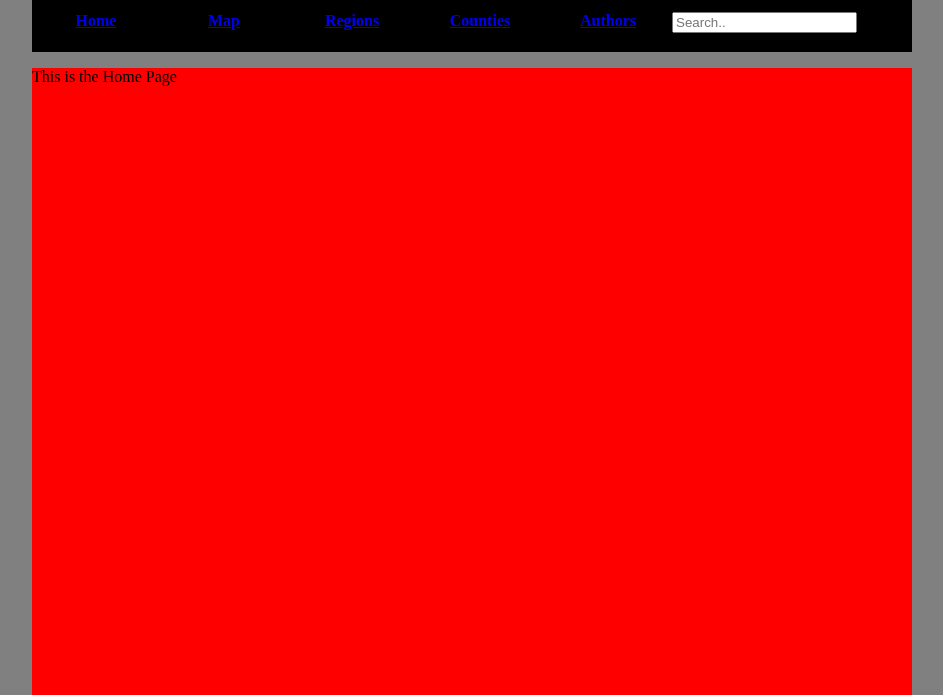
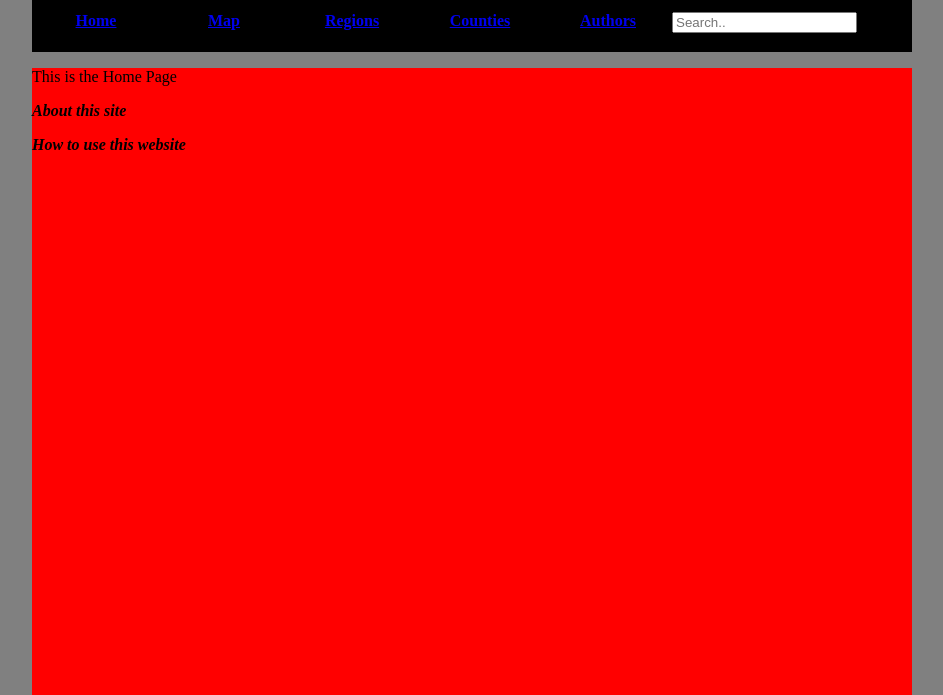
Before and after one commit to DigitalUSSouth/namesInSouthCarolina, a Django app: page / in a window 1280 px wide. Shown: the part 126-821 px from the top of the page, without its empty margins (168-1111 px from the left). Run offline with Django 3.2, Linux system fonts and the light colour scheme.

Commit message:
Update home.html
Added in placeholders for paragraphs on page

```diff
--- a/names_of_sc/frontend/templates/display/home.html
+++ b/names_of_sc/frontend/templates/display/home.html
@@ -4,4 +4,13 @@
 
 {% block body %}
   <p>This is the Home Page</p>
+
+  <p id ="aboutSite"> <em id = "aboutTitle"><b> About this site </b></em>
+
+
+
+  </p>
+
+  <p id ="information"> <em id = "informationTitle"> <b> How to use this website </b></em>
+  </p>
 {% endblock %}
```
